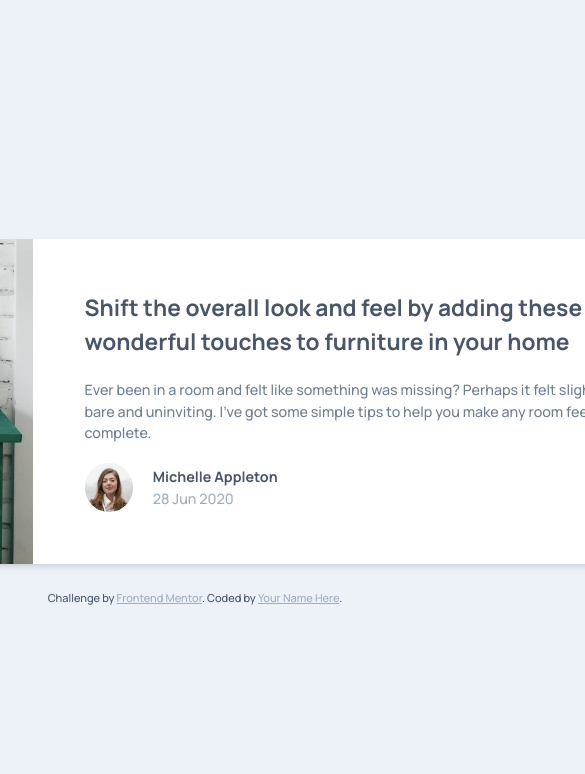
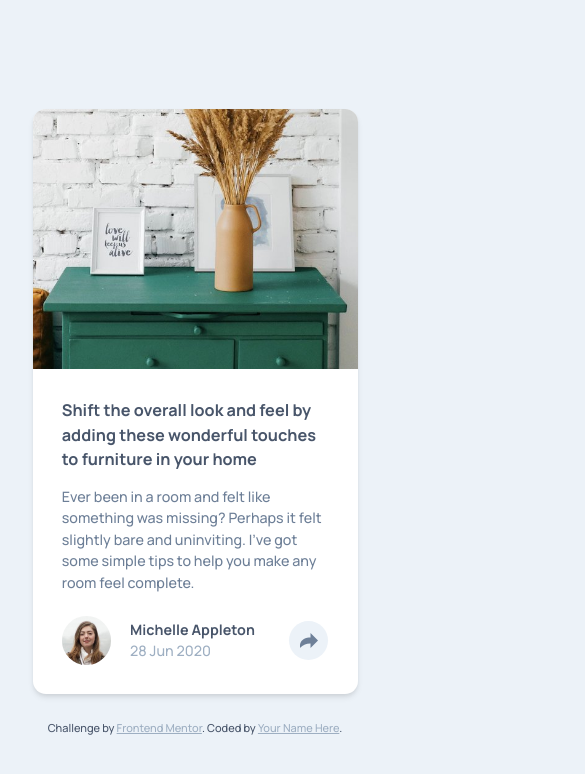
Before and after one commit to akmtasdikulislam/article-preview-component, a plain HTML site: page index.html in a window 390 px wide. Shown: the top 774 px of the page, 585 px wide, since content can reach past the window. Drawn offline with Linux system fonts and the light colour scheme.

Commit message:
mobile version design complete

```diff
--- a/styles.css
+++ b/styles.css
@@ -23,9 +23,9 @@ body {
     display         : flex;
     flex-direction  : column;
     gap             : 2em;
-    height          : 100vh;
+    min-height      : 100vh;
     justify-content : center;
-    width           : 100vw;
+    min-width       : 100vw;
 }
 
 .card {
@@ -205,3 +205,27 @@ p {
     top             : 0;
     width           : 100%;
 }
+
+@media (max-width: 1024px) {
+    .card {
+        flex-direction: column;
+        width         : 25em;
+        height        : 45em;
+    }
+
+    .card-image {
+        border-radius: 1em 1em 0 0;
+    }
+
+    .card-body {
+        padding: 2.25em;
+        width  : 100%;
+        height : calc(100% - 15em);
+        gap    : 1.75em;
+    }
+
+    .card-title {
+        font-size    : 1.25em;
+        margin-bottom: -.5em;
+    }
+}
```
